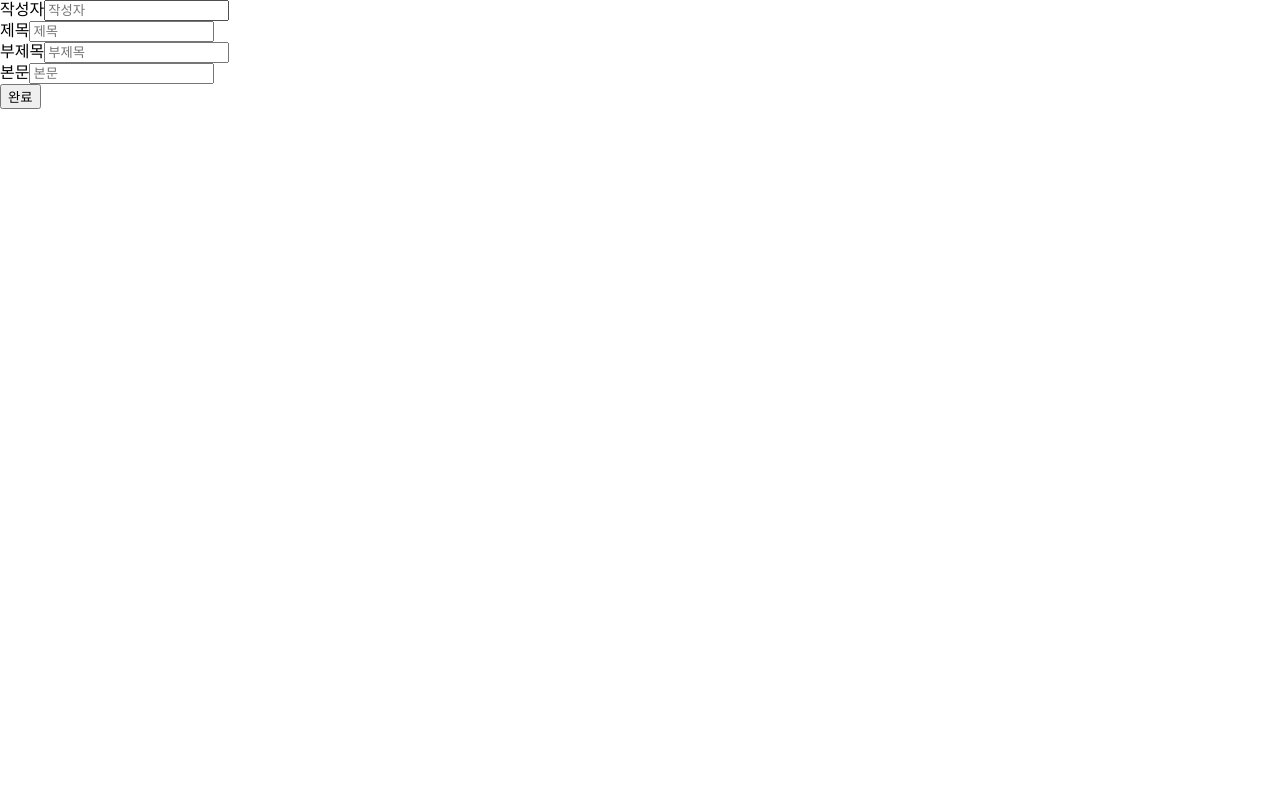
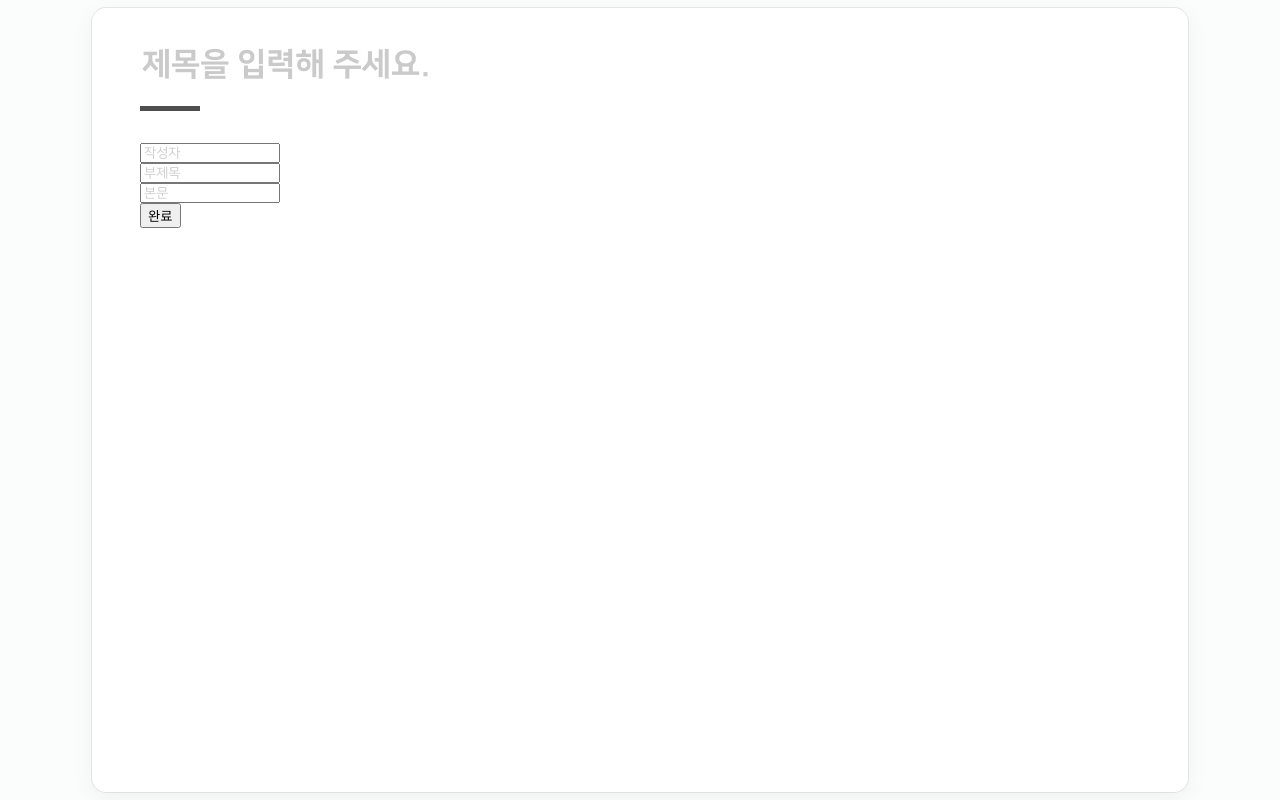
Before and after one commit to junmo-cho/tb-blog, a React (Create React App) app in the folder client/: page /writePage in a window 1280 px wide. Built offline with nearby package versions, Linux system fonts and the light colour scheme.

Commit message:
home commit

```diff
--- a/client/src/pages/WritePage/index.js
+++ b/client/src/pages/WritePage/index.js
@@ -1,22 +1,33 @@
 import { useForm } from "react-hook-form";
+import { useDispatch } from "react-redux";
+import { addPost } from "../../reducer";
+import "./style.scss";
 
 const WrietPage = () => {
-  const { register, handleSubmit } = useForm();
+  const { register, handleSubmit, formState: { isSubmitting } } = useForm();
+  const dispatch = useDispatch();
 
   const onSubmit = (data) => {
+    dispatch({
+      type: 'ADD_POST',
+      data: { user: data.user, title: data.user, subTitle: data.subTitle, content: data.content }
+    });
+
     console.log(data);
   }
 
   return (
-    <>
+    <div className="write-container">
+      <div className="write-card">
         <form onSubmit={handleSubmit(onSubmit)}>
+          <div>
+            <label htmlFor="title">제목</label>
+            <input id="title" type="title" name="title" placeholder="제목을 입력해 주세요." { ...register("title") } />
+            <span className="title-line"></span>
+          </div>
           <div>
             <label htmlFor="user">작성자</label>
             <input id="user" type="user" name="user" placeholder="작성자" { ...register("user") } />
-        </div>
-        <div>
-          <label htmlFor="title">제목</label>
-          <input id="title" type="title" name="title" placeholder="제목" { ...register("title") } />
           </div>
           <div>
             <label htmlFor="subTitle">부제목</label>
@@ -26,9 +37,10 @@ const WrietPage = () => {
             <label htmlFor="content">본문</label>
             <input id="content" type="content" name="content" placeholder="본문" { ...register("content") } />
           </div>
-        <button type="submit">완료</button>
+          <button type="submit" disabled={isSubmitting}>완료</button>
         </form>
-    </>
+      </div>
+    </div>
   );
 }
 
--- a/client/src/pages/WritePage/style.scss
+++ b/client/src/pages/WritePage/style.scss
@@ -0,0 +1,46 @@
+.write-container {
+  display: flex;
+  justify-content: center;
+  align-items: center;
+  width: 100%;
+  height: 100vh;
+  font-family: "NanumSquare";
+  background: #fbfdfc;
+
+  .write-card {
+    width: 1000px;
+    height: 90%;
+    background: #fff;
+    border-radius: 14px;
+    padding: 32px 48px;
+    box-shadow: rgba(0, 0, 0, 0.05) 0px 6px 24px 0px, rgba(0, 0, 0, 0.08) 0px 0px 0px 1px;
+
+    label {
+      display: none;
+    }
+
+    input {
+      font-family: "NanumSquare";
+    }
+    input::placeholder {
+      color: rgb(202, 202, 202);
+    }
+
+    #title {
+      height: 48px;
+      font-size: 32px;
+      font-weight: 900;
+      border: 0;
+      outline: 0;
+    }
+
+    .title-line {
+      display: block;
+      width: 60px;
+      height: 5px;
+      background: rgb(78, 78, 78);
+      margin-top: 16px;
+      margin-bottom: 32px;
+    }
+  }
+}
--- a/client/src/reducer/index.js
+++ b/client/src/reducer/index.js
@@ -48,21 +48,26 @@ export const addPost = {
   type: ADD_POST,
 }
 
-const dummyPost = {
-  id: 123123123,
+const dummyPost = (data) => ({
+  id: 4,
+  category: "Design",
+  title: data.title,
+  subTitle: data.subTitle,
+  content: data.content,
   User: {
-    id: 123123123,
-    nickname: "사용자"
+    id: 4,
+    nickname: data.user
   },
-  content: "더미 데이터입니다.",
-}
+  date: "2022-11-06",
+  hashtags: ["#toprank", "#angular", "#양방향바인딩"]
+});
 
 const reducer = (state = initialState, action) => {
   switch (action.type) {
     case ADD_POST:
       return {
         ...state,
-        mainPosts: [dummyPost, ...state.mainPosts],
+        mainPosts: [dummyPost(action.data), ...state.mainPosts],
         postAdded: true,
       };
     default:
```
Also changed, not shown: 1 other file (tests, documents, lock files or other folders). Lines whose indentation alone changed are shown as unchanged.
